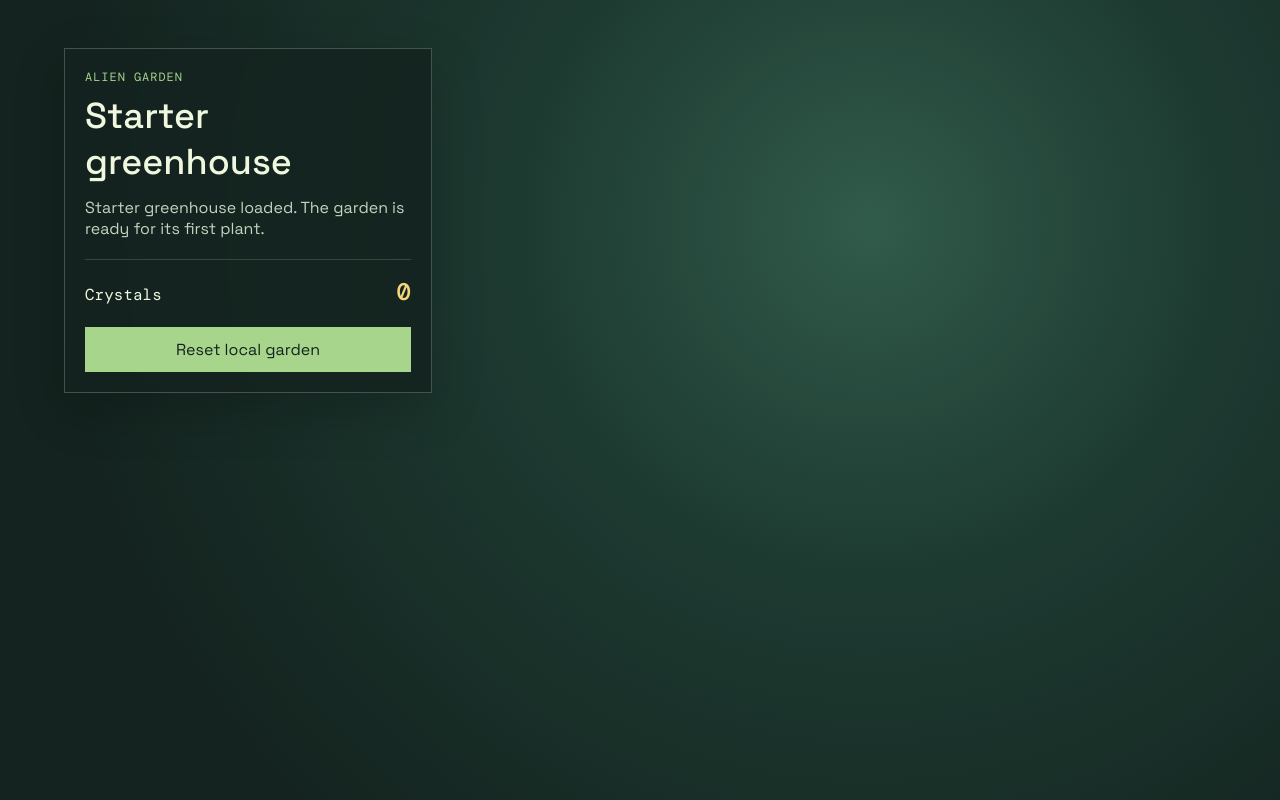
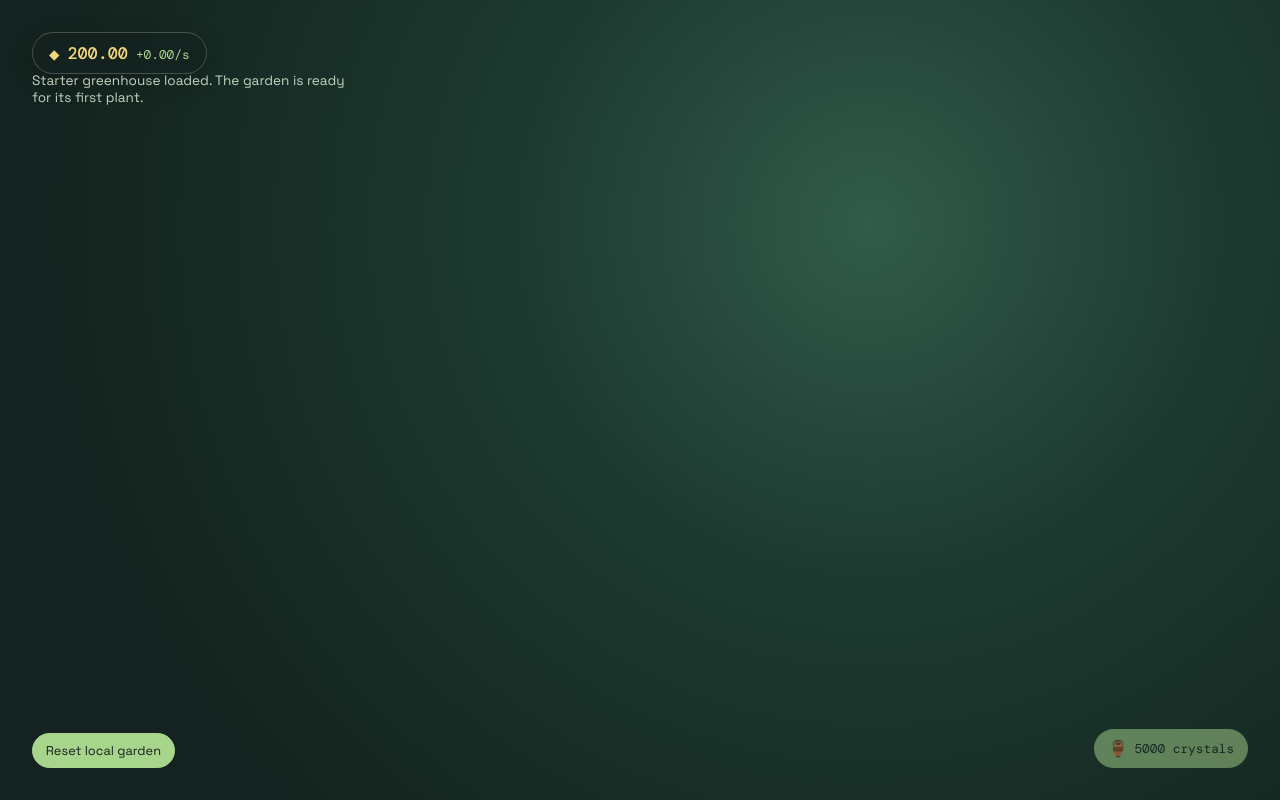
Before and after one commit to pipboy9000/alien-garden, a website built with Vite: page index.html in a window 1280 px wide. Built offline with nearby package versions, Linux system fonts and the light colour scheme; what @chickenfart/engine would draw is missing.

Commit message:
purchase new pots

```diff
--- a/index.html
+++ b/index.html
@@ -9,16 +9,17 @@
   <body>
     <main id="game-shell">
       <canvas id="canvas" aria-label="Alien Garden greenhouse"></canvas>
-      <section class="hud" aria-label="Garden status">
-        <p class="eyebrow">Alien Garden</p>
-        <h1>Starter greenhouse</h1>
-        <p id="status" role="status">Booting Chicken Fart Engine...</p>
-        <div class="balance-row">
-          <span>Crystals</span>
-          <strong id="crystal-balance">0</strong>
-        </div>
-        <button id="reset-save" type="button">Reset local garden</button>
-      </section>
+      <div class="stats-pill" aria-label="Garden status">
+        <span class="stats-pill-icon" aria-hidden="true">&#9670;</span>
+        <strong id="crystal-balance">0</strong>
+        <span id="crystal-rate" class="stats-pill-rate">+0.00/s</span>
+      </div>
+      <p id="status" class="status-toast" role="status">Booting Chicken Fart Engine...</p>
+      <button id="reset-save" class="reset-link" type="button">Reset local garden</button>
+      <button id="buy-pot-button" class="buy-pot-button" type="button">
+        <span class="buy-pot-icon" aria-hidden="true">&#127994;</span>
+        <span id="buy-pot-cost"></span>
+      </button>
       <section id="plant-popup" class="plant-popup" aria-label="Selected plant" hidden>
         <button id="plant-popup-close" class="plant-popup-close" type="button" aria-label="Close">&times;</button>
         <h2 id="plant-popup-name"></h2>
--- a/src/entities/Player.js
+++ b/src/entities/Player.js
@@ -94,6 +94,7 @@ export async function create(x, y) {
             vz = 0;
         }
 
+        setCamPos(entity.x, entity.y);
         setCamTarget(entity.x, entity.y);
 
         if (entity.z === 0) {
--- a/src/game/data/gameplay-config.json
+++ b/src/game/data/gameplay-config.json
@@ -11,7 +11,11 @@
         { "id": "slot-1", "x": 1016, "y": 561 },
         { "id": "slot-2", "x": 929, "y": 576 },
         { "id": "slot-3", "x": 819, "y": 640 }
-      ]
+      ],
+      "potPurchase": {
+        "maxPots": 8,
+        "potCosts": [0, 5000, 25000, 75000, 200000, 500000, 1200000, 3000000]
+      }
     }
   },
   "care": {
--- a/src/game/state/gameState.js
+++ b/src/game/state/gameState.js
@@ -1,10 +1,11 @@
 const SAVE_KEY = 'alien-garden:save';
 const SAVE_VERSION = 2;
+const STARTER_CRYSTALS = 200;
 
 function createDefaultGameState() {
   return {
     schemaVersion: SAVE_VERSION,
-    crystals: 0,
+    crystals: STARTER_CRYSTALS,
     globalUpgrades: {},
     lastVisitedGreenhouseId: 'greenhouse-01',
     lastSavedAt: Date.now(),
--- a/src/game/systems/greenhouseSlots.js
+++ b/src/game/systems/greenhouseSlots.js
@@ -8,6 +8,24 @@ export function getSlots(gameplayConfig, greenhouseId) {
 export function getSlotPosition(gameplayConfig, greenhouseId, slotId) {
   return getSlots(gameplayConfig, greenhouseId).find((slot) => slot.id === slotId) ?? null;
 }
+
+// Purchased pots carry their own live x/y (they're freely placed/pushed), while
+// starter pots only have a slotId resolved against gameplay-config.json's slots.
+export function resolvePlantPosition(record, gameplayConfig, greenhouseId) {
+  if (Number.isFinite(record.x) && Number.isFinite(record.y)) return { x: record.x, y: record.y };
+  return getSlotPosition(gameplayConfig, greenhouseId, record.slotId);
+}
+
+export function getPotPurchaseConfig(gameplayConfig, greenhouseId) {
+  return gameplayConfig.greenhouses?.[greenhouseId]?.potPurchase ?? null;
+}
+
+// Cost of the next pot given how many the player already owns (0-indexed into potCosts).
+export function getNextPotCost(gameplayConfig, greenhouseId, ownedPotCount) {
+  const potPurchase = getPotPurchaseConfig(gameplayConfig, greenhouseId);
+  return potPurchase?.potCosts?.[ownedPotCount] ?? null;
+}
+
 
 // Populates a freshly-created (never-visited) greenhouse's plant slots with empty pots.
 export function seedStarterSlots(greenhouseState, gameplayConfig, greenhouseId) {
--- a/src/main.js
+++ b/src/main.js
@@ -6,17 +6,25 @@ import { initSelectionSystem } from './game/systems/selection.js';
 import { initFloorNavigationSystem } from './game/systems/floorNavigation.js';
 import { plantCatalog, getBuyablePlantIds } from './game/data/plantCatalog.js';
 import { drawPlantThumbnail } from './game/ui/plantThumbnail.js';
-import { getSlotPosition, seedStarterSlots } from './game/systems/greenhouseSlots.js';
+import {
+  getSlotPosition,
+  seedStarterSlots,
+  resolvePlantPosition,
+  getPotPurchaseConfig,
+  getNextPotCost
+} from './game/systems/greenhouseSlots.js';
 import { applyOfflineProduction } from './game/systems/offlineProduction.js';
-import { settleProduction } from './game/systems/production.js';
+import { settleProduction, getPlantProductionRate } from './game/systems/production.js';
 import * as EmptyPot from './entities/EmptyPot.js';
 import gameplayConfig from './game/data/gameplay-config.json';
 import './style.css';
 
 const AUTOSAVE_INTERVAL_MS = 30_000;
+const ACTIVE_PRODUCTION_INTERVAL_MS = 1_000;
 
 const statusElement = document.querySelector('#status');
 const crystalBalanceElement = document.querySelector('#crystal-balance');
+const crystalRateElement = document.querySelector('#crystal-rate');
 const resetSaveButton = document.querySelector('#reset-save');
 const plantPopupElement = document.querySelector('#plant-popup');
 const plantPopupCloseButton = document.querySelector('#plant-popup-close');
@@ -26,17 +34,55 @@ const plantPopupProductionElement = document.querySelector('#plant-popup-product
 const buyPopupElement = document.querySelector('#buy-popup');
 const buyPopupCloseButton = document.querySelector('#buy-popup-close');
 const buyPopupListElement = document.querySelector('#buy-popup-list');
+const buyPotButton = document.querySelector('#buy-pot-button');
+const buyPotCostElement = document.querySelector('#buy-pot-cost');
 const starterGreenhouseId = gameplayConfig.starterGreenhouseId;
 let gameState = loadGameState();
 
 function renderHud() {
-  crystalBalanceElement.textContent = String(gameState.crystals);
+  crystalBalanceElement.textContent = gameState.crystals.toFixed(2);
+
+  const greenhouseState = gameState.greenhouses[gameState.lastVisitedGreenhouseId];
+  const productionPerSecond = greenhouseState
+    ? greenhouseState.plants.reduce(
+        (total, record) => total + getPlantProductionRate(gameState, record, gameplayConfig),
+        0
+      )
+    : 0;
+  crystalRateElement.textContent = `+${productionPerSecond.toFixed(2)}/s`;
+}
+
+function settleActiveProduction() {
+  const result = settleProduction(gameState, gameplayConfig);
+  gameState = result.gameState;
+  renderHud();
+}
+
+function renderBuyPotButton() {
+  const potPurchase = getPotPurchaseConfig(gameplayConfig, starterGreenhouseId);
+  const greenhouseState = gameState.greenhouses[starterGreenhouseId];
+  if (!potPurchase || !greenhouseState) {
+    buyPotButton.hidden = true;
+    return;
+  }
+
+  const ownedPotCount = greenhouseState.plants.length;
+  if (ownedPotCount >= potPurchase.maxPots) {
+    buyPotButton.hidden = true;
+    return;
+  }
+
+  buyPotButton.hidden = false;
+  const cost = getNextPotCost(gameplayConfig, starterGreenhouseId, ownedPotCount);
+  buyPotCostElement.textContent = cost > 0 ? `${cost} crystals` : 'Free';
+  buyPotButton.disabled = gameState.crystals < cost;
 }
 
 function persistGameState() {
   gameState = settleProduction(gameState, gameplayConfig).gameState;
   gameState = saveGameState(gameState);
   renderHud();
+  renderBuyPotButton();
 }
 
 function collectCrystal() {
@@ -125,6 +171,43 @@ async function buyPlant(pot, plantId) {
   clearSelection();
 }
 
+async function buyPot() {
+  const potPurchase = getPotPurchaseConfig(gameplayConfig, starterGreenhouseId);
+  const greenhouseState = gameState.greenhouses[starterGreenhouseId];
+  if (!potPurchase || !greenhouseState) return;
+
+  const ownedPotCount = greenhouseState.plants.length;
+  if (ownedPotCount >= potPurchase.maxPots) return;
+
+  const cost = getNextPotCost(gameplayConfig, starterGreenhouseId, ownedPotCount);
+  if (cost == null || gameState.crystals < cost) return;
+
+  const player = world.getEntityByTag('player');
+  const x = (player?.x ?? 0) + 30;
+  const y = player?.y ?? 0;
+  const slotId = `pot-${Date.now()}`;
+
+  const plants = [
+    ...greenhouseState.plants,
+    { slotId, plantId: null, level: 1, plantedAt: null, wateredAt: null, alive: true, x, y }
+  ];
+
+  gameState = {
+    ...gameState,
+    crystals: gameState.crystals - cost,
+    greenhouses: { ...gameState.greenhouses, [starterGreenhouseId]: { ...greenhouseState, plants } }
+  };
+  persistGameState();
+
+  const entity = await EmptyPot.create(x, y);
+  entity.slotId = slotId;
+  world.addEntity(entity);
+}
+
+buyPotButton.addEventListener('click', () => {
+  buyPot().catch((error) => console.error(error));
+});
+
 onSelectionChange((item) => {
   renderPlantPopup(item);
   renderBuyPopup(item);
@@ -168,16 +251,17 @@ async function boot() {
   renderHud();
 
   for (const record of gameState.greenhouses[starterGreenhouseId].plants) {
-    const slot = getSlotPosition(gameplayConfig, starterGreenhouseId, record.slotId);
-    if (!slot) continue;
+    const position = resolvePlantPosition(record, gameplayConfig, starterGreenhouseId);
+    if (!position) continue;
 
     const entity = record.plantId
-      ? await plantCatalog[record.plantId].create(slot.x, slot.y, record.level, collectCrystal)
-      : await EmptyPot.create(slot.x, slot.y);
+      ? await plantCatalog[record.plantId].create(position.x, position.y, record.level, collectCrystal)
+      : await EmptyPot.create(position.x, position.y);
     entity.slotId = record.slotId;
     world.addEntity(entity);
   }
 
+  renderBuyPotButton();
   initSelectionSystem();
   await initFloorNavigationSystem({ levelId: starterGreenhouseId, floorEntityName: 'Greenhouse1' });
   statusElement.textContent =
@@ -185,6 +269,7 @@ async function boot() {
       ? `Welcome back! Your garden produced ${Math.floor(crystalsGained)} crystals while you were away.`
       : 'Starter greenhouse loaded. The garden is ready for its first plant.';
 
+  setInterval(settleActiveProduction, ACTIVE_PRODUCTION_INTERVAL_MS);
   setInterval(persistGameState, AUTOSAVE_INTERVAL_MS);
 }
 
--- a/src/style.css
+++ b/src/style.css
@@ -37,62 +37,86 @@ body {
   /* image-rendering: pixelated; */
 }
 
-.hud {
+.stats-pill {
   position: absolute;
-  top: clamp(1rem, 4vw, 3rem);
-  left: clamp(1rem, 5vw, 5rem);
-  width: min(23rem, calc(100vw - 2rem));
-  padding: 1.25rem;
+  top: clamp(1rem, 4vw, 2rem);
+  left: clamp(1rem, 5vw, 2rem);
+  display: flex;
+  align-items: baseline;
+  gap: 0.5rem;
+  padding: 0.55rem 1rem;
   border: 1px solid rgba(239, 248, 223, 0.22);
+  border-radius: 999px;
   background: rgba(20, 35, 31, 0.82);
-  box-shadow: 0 1rem 3rem rgba(0, 0, 0, 0.2);
+  box-shadow: 0 0.5rem 1.5rem rgba(0, 0, 0, 0.2);
   backdrop-filter: blur(0.5rem);
+  font-family: 'DM Mono', monospace;
 }
 
-.eyebrow {
-  margin: 0 0 0.5rem;
-  color: #a8d58c;
-  font-family: 'DM Mono', monospace;
-  font-size: 0.75rem;
-  letter-spacing: 0.08em;
-  text-transform: uppercase;
+.stats-pill-icon {
+  color: #f5d77b;
+  font-size: 0.85rem;
 }
 
-h1 {
-  margin: 0;
-  font-size: clamp(1.5rem, 4vw, 2.25rem);
+.stats-pill strong {
+  color: #f5d77b;
+  font-size: 1.05rem;
   font-weight: 500;
 }
 
-#status {
-  min-height: 2.5rem;
-  margin: 0.75rem 0 1.25rem;
-  color: #c2d4bf;
+.stats-pill-rate {
+  color: #a8d58c;
+  font-size: 0.8rem;
 }
 
-.balance-row {
+.status-toast {
+  position: absolute;
+  top: clamp(3.5rem, 9vw, 4.5rem);
+  left: clamp(1rem, 5vw, 2rem);
+  max-width: min(20rem, calc(100vw - 2rem));
+  margin: 0;
+  color: #c2d4bf;
+  font-size: 0.85rem;
+}
+
+.status-toast:empty {
+  display: none;
+}
+
+.reset-link {
+  position: absolute;
+  bottom: clamp(1rem, 4vw, 2rem);
+  left: clamp(1rem, 5vw, 2rem);
+}
+
+.buy-pot-button {
+  position: absolute;
+  bottom: clamp(1rem, 4vw, 2rem);
+  right: clamp(1rem, 5vw, 2rem);
   display: flex;
-  align-items: baseline;
-  justify-content: space-between;
-  padding-top: 1rem;
-  border-top: 1px solid rgba(239, 248, 223, 0.16);
+  align-items: center;
+  gap: 0.4rem;
   font-family: 'DM Mono', monospace;
 }
 
-.balance-row strong {
-  color: #f5d77b;
-  font-size: 1.5rem;
-  font-weight: 500;
+.buy-pot-button:disabled {
+  opacity: 0.5;
+  cursor: not-allowed;
+  background: #a8d58c;
+}
+
+.buy-pot-icon {
+  font-size: 1rem;
 }
 
 button {
-  width: 100%;
-  margin-top: 1.25rem;
-  padding: 0.7rem 0.9rem;
+  padding: 0.5rem 0.8rem;
   border: 1px solid #a8d58c;
+  border-radius: 999px;
   color: #14231f;
   background: #a8d58c;
   font: inherit;
+  font-size: 0.8rem;
   cursor: pointer;
 }
 
```
